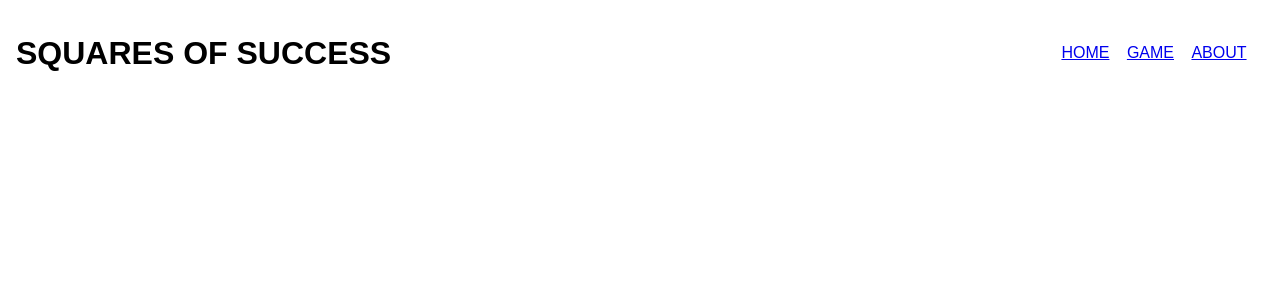
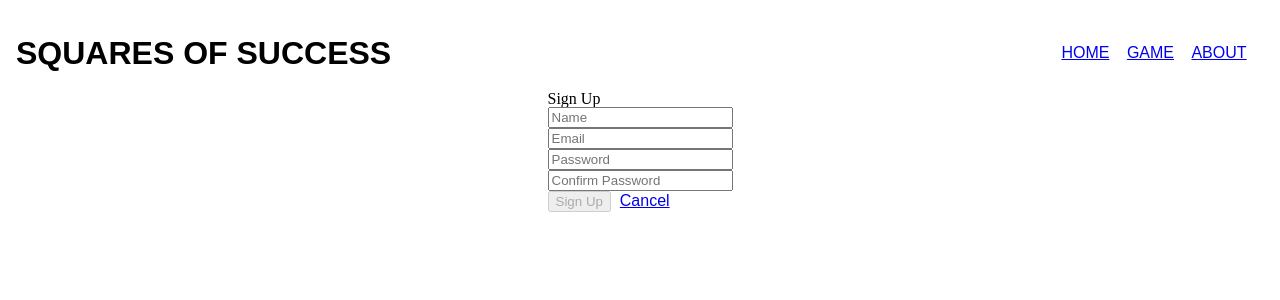
Before and after one commit to lemonmade1/Squares_Of_Success, a React (Create React App) app: page /signup in a window 1280 px wide. Shown: the top 300 px of the page. Built offline with nearby package versions, Linux system fonts and the light colour scheme.

Commit message:
Signin Login pages added

```diff
--- a/src/components/App/App.jsx
+++ b/src/components/App/App.jsx
@@ -8,6 +8,8 @@ import About from '../About/About';
 import Game from '../Game/Game';
 import Home from '../Home/Home';
 import NavBar from '../NavBar/NavBar';
+import LoginPage from '../LoginPage/LoginPage';
+import SignupPage from '../SignupPage/SignupPage';
 
 import './App.css';
 
@@ -21,6 +23,8 @@ function App() {
         <Route path='/' component={Home} exact />
         <Route path='/game' component={Game} />
         <Route path='/about' component={About} />
+        <Route path='/login' component={LoginPage} />
+        <Route path='/signup' component={SignupPage} />
       </div>
     </Router>
   );
--- /dev/null
+++ b/src/components/LoginPage/LoginPage.css
@@ -0,0 +1,7 @@
+.LoginPage {
+    display: flex;
+    flex-flow: column nowrap;
+    justify-content: center;
+    align-items: center;
+    margin-bottom: 50px;
+  }
--- /dev/null
+++ b/src/components/LoginPage/LoginPage.jsx
@@ -0,0 +1,47 @@
+import React, { Component } from 'react';
+import { Link } from 'react-router-dom';
+import './LoginPage.css';
+
+class LoginPage extends Component {
+
+  state = {
+    email: '',
+    pw: ''
+  };
+
+  handleChange = (e) => {
+    // TODO: implement in an elegant way
+  }
+
+  handleSubmit = (e) => {
+    e.preventDefault();
+  }
+
+  render() {
+    return (
+      <div className="LoginPage">
+        <header className="header-footer">Log In</header>
+        <form className="form-horizontal" onSubmit={this.handleSubmit} >
+          <div className="form-group">
+            <div className="col-sm-12">
+              <input type="email" className="form-control" placeholder="Email" value={this.state.email} name="email" onChange={this.handleChange} />
+            </div>
+          </div>
+          <div className="form-group">
+            <div className="col-sm-12">
+              <input type="password" className="form-control" placeholder="Password" value={this.state.pw} name="pw" onChange={this.handleChange} />
+            </div>
+          </div>
+          <div className="form-group">
+            <div className="col-sm-12 text-center">
+              <button className="btn btn-default">Log In</button>&nbsp;&nbsp;&nbsp;
+              <Link to='/'>Cancel</Link>
+            </div>
+          </div>
+        </form>
+      </div>
+    );
+  }
+}
+
+export default LoginPage;
--- /dev/null
+++ b/src/components/SignupForm/SignupForm.jsx
@@ -0,0 +1,114 @@
+import React, { Component } from "react";
+import { Link } from "react-router-dom";
+// import userService from "../../utils/userService";
+
+class SignupForm extends Component {
+  state = {
+    name: "",
+    email: "",
+    password: "",
+    passwordConf: "",
+  };
+
+  handleChange = (e) => {
+    this.props.updateMessage("");
+    this.setState({
+      // Using ES2015 Computed Property Names
+      [e.target.name]: e.target.value,
+    });
+  };
+
+//   handleSubmit = async (e) => {
+//     e.preventDefault();
+//     try {
+//       await userService.signup(this.state);
+//       // Let <App> know a user has signed up!
+//       this.props.handleSignup();
+//       // Successfully signed up - show GamePage
+//       this.props.history.push("/");
+//     } catch (err) {
+//       // Invalid user data (probably duplicate email)
+//       this.props.updateMessage(err.message);
+//     }
+//   };
+
+  isFormInvalid() {
+    return !(
+      this.state.name &&
+      this.state.email &&
+      this.state.password === this.state.passwordConf
+    );
+  }
+
+  render() {
+    return (
+      <div>
+        <header className="header-footer">Sign Up</header>
+        <form className="form-horizontal" onSubmit={this.handleSubmit}>
+          <div className="form-group">
+            <div className="col-sm-12">
+              <input
+                type="text"
+                className="form-control"
+                placeholder="Name"
+                value={this.state.name}
+                name="name"
+                onChange={this.handleChange}
+              />
+            </div>
+          </div>
+          <div className="form-group">
+            <div className="col-sm-12">
+              <input
+                type="email"
+                className="form-control"
+                placeholder="Email"
+                value={this.state.email}
+                name="email"
+                onChange={this.handleChange}
+              />
+            </div>
+          </div>
+          <div className="form-group">
+            <div className="col-sm-12">
+              <input
+                type="password"
+                className="form-control"
+                placeholder="Password"
+                value={this.state.password}
+                name="password"
+                onChange={this.handleChange}
+              />
+            </div>
+          </div>
+          <div className="form-group">
+            <div className="col-sm-12">
+              <input
+                type="password"
+                className="form-control"
+                placeholder="Confirm Password"
+                value={this.state.passwordConf}
+                name="passwordConf"
+                onChange={this.handleChange}
+              />
+            </div>
+          </div>
+          <div className="form-group">
+            <div className="col-sm-12 text-center">
+              <button
+                className="btn btn-default"
+                disabled={this.isFormInvalid()}
+              >
+                Sign Up
+              </button>
+              &nbsp;&nbsp;
+              <Link to="/">Cancel</Link>
+            </div>
+          </div>
+        </form>
+      </div>
+    );
+  }
+}
+
+export default SignupForm;
--- /dev/null
+++ b/src/components/SignupPage/SignupPage.css
@@ -0,0 +1,7 @@
+.SignupPage {
+    display: flex;
+    flex-flow: column nowrap;
+    justify-content: center;
+    align-items: center;
+    margin-bottom: 50px;
+  }
--- /dev/null
+++ b/src/components/SignupPage/SignupPage.jsx
@@ -0,0 +1,25 @@
+import React, { Component } from 'react';
+import SignupForm from '../SignupForm/SignupForm';
+import './SignupPage.css';
+
+class SignupPage extends Component {
+  constructor(props) {
+    super(props);
+    this.state = {message: ''}
+  }
+
+  updateMessage = (msg) => {
+    this.setState({message: msg});
+  }
+
+  render() {
+    return (
+      <div className='SignupPage'>
+        <SignupForm {...this.props} updateMessage={this.updateMessage} />
+        <p>{this.state.message}</p>
+      </div>
+    );
+  }
+}
+
+export default SignupPage;
```
